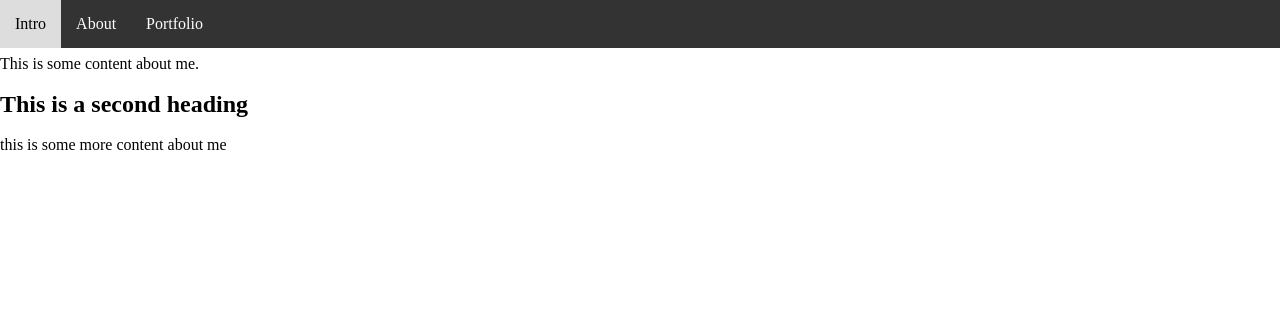
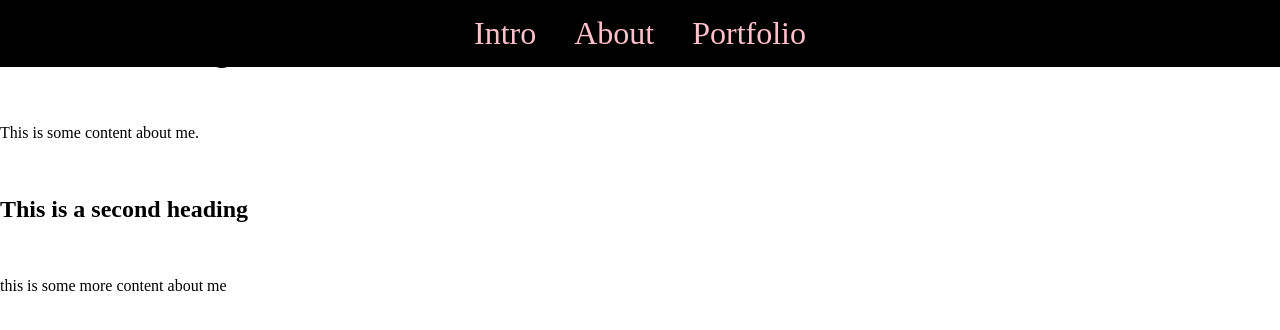
Before and after one commit to MrCradily2/thisisdn, a plain HTML site: page index.html in a window 1280 px wide. Drawn offline with Linux system fonts and the light colour scheme.

Commit message:
changed universal selector to body selector

```diff
--- a/style.css
+++ b/style.css
@@ -1,9 +1,12 @@
-* {
+body{
     margin: 0;
+    margin-top: 2rem;
 }
 
 #navbar {
-    background-color: #333;
+    font-size: 2rem;
+    text-align: center;
+    background-color:black;
     position: fixed;
     top: 0;
     width: 100%;
@@ -13,9 +16,11 @@
 }
 
 #navbar a {
-    float: left;
-    display: block;
-    color: white;
+    float: none;
+    width: auto;
+    margin: 0 auto;
+    display: inline-block;
+    color:pink;
     text-align: center;
     padding: 15px;
     text-decoration: none;
```
